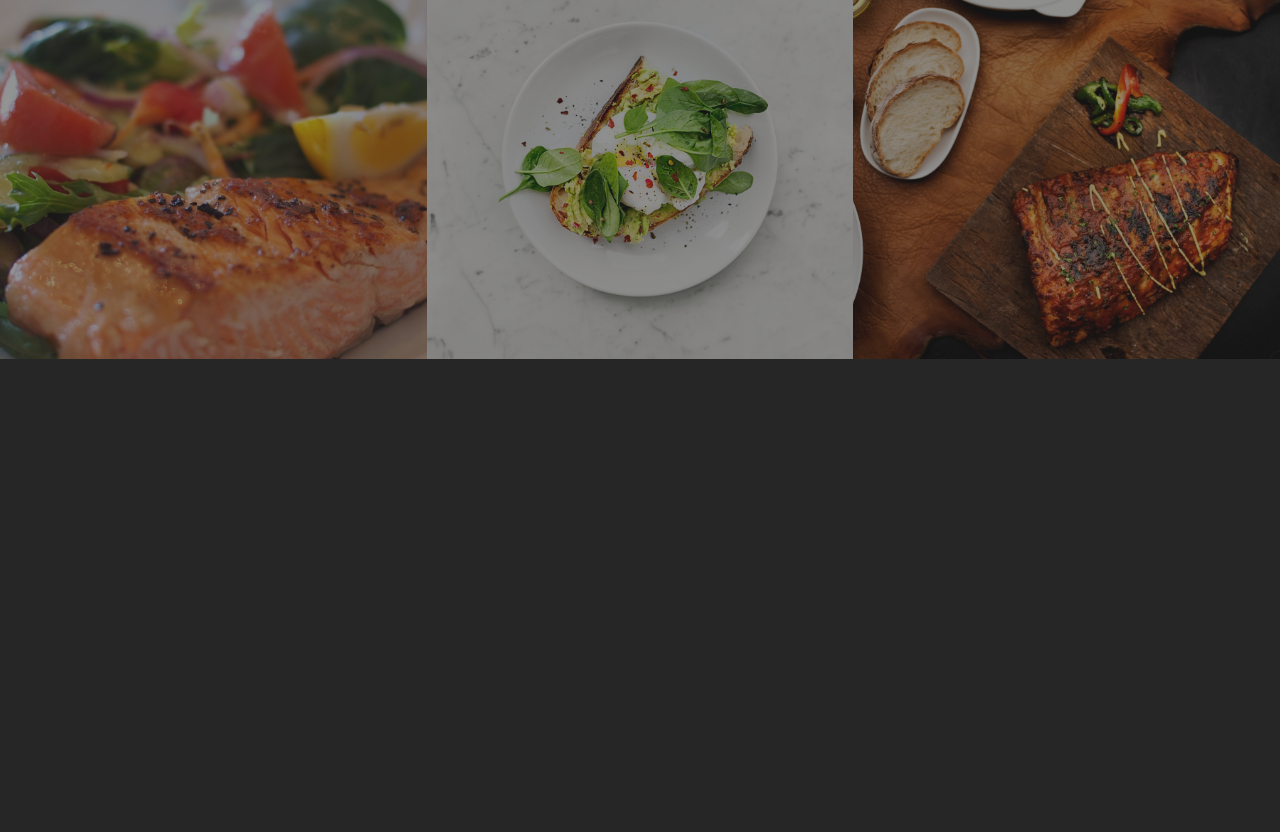
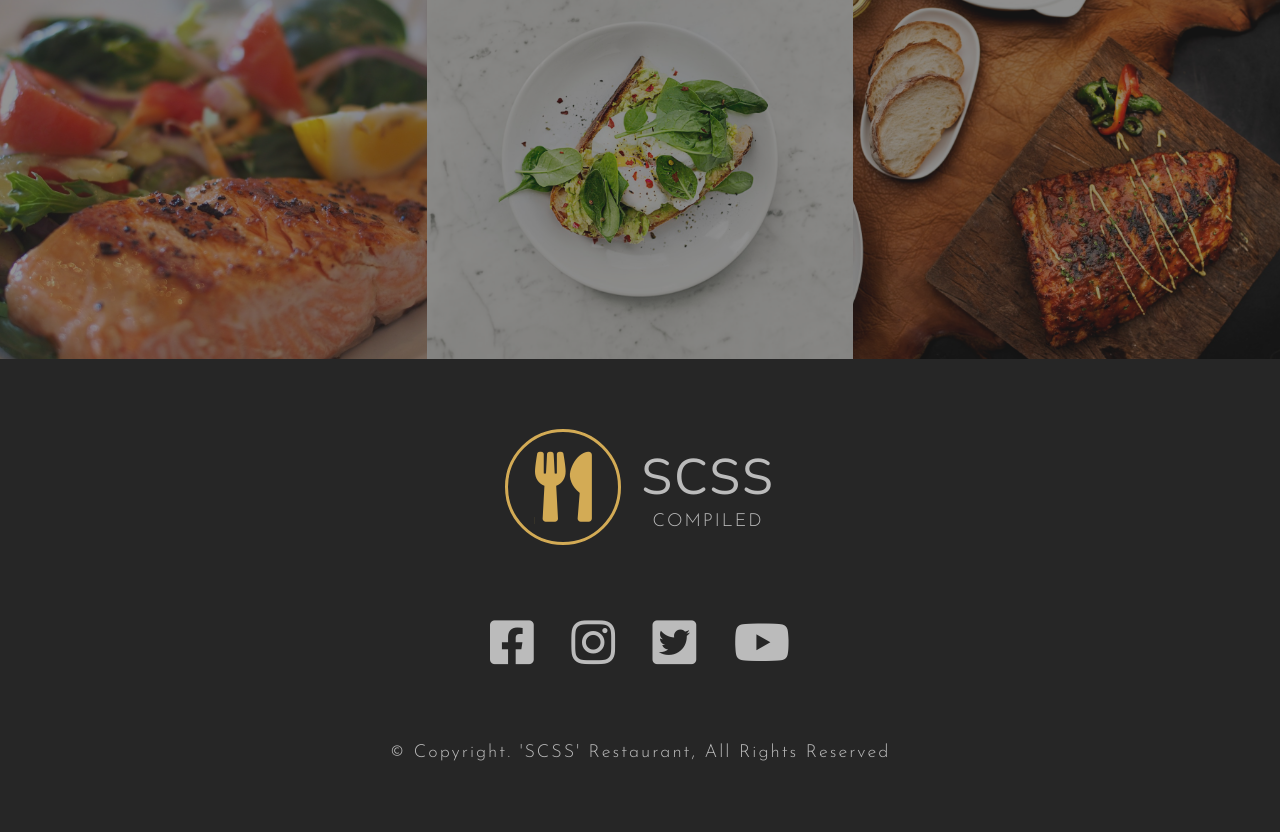
Before and after one commit to ol-berry01/scss-restaurant, a website: page index.html in a window 1280 px wide. Shown: the part 1929-2761 px from the top of the page. Before the commit the page ends 2288 px from the top, so only its background shows below. Drawn offline with nearby package versions, Linux system fonts and the light colour scheme.

Commit message:
Footer
Markup and styling for 'footer' section of home page

```diff
--- a/index.html
+++ b/index.html
@@ -115,5 +115,50 @@
     </section>
     <!-- End: Gallery -->
 
+    <!-- Footer -->
+    <footer class="footer">
+
+        <div class="footer-header">
+            <a href="#" class="logo"><i class="fas fa-utensils"></i></a>
+            <div class="">
+                <h1 class="main-name">SCSS</h1>
+                <p class="sub-name">Compiled</p>
+            </div>
+        </div>
+
+        <div class="footer-social-media">
+            <ul class="social-media">
+                <li class="social-media-item">
+                    <a href="" class="social-media-link">
+                        <i class="fab fa-facebook-square"></i>
+                    </a>
+                </li>
+                <li class="social-media-item">
+                    <a href="" class="social-media-link">
+                        <i class="fab fa-instagram"></i>
+                    </a>
+                </li>
+                <li class="social-media-item">
+                    <a href="" class="social-media-link">
+                        <i class="fab fa-twitter-square"></i>
+                    </a>
+                </li>
+                <li class="social-media-item">
+                    <a href="" class="social-media-link">
+                        <i class="fab fa-youtube"></i>
+                    </a>
+                </li>
+            </ul>
+        </div>
+
+        <div class="footer-copyright">
+            <p class="footer-copyright-paragraph">
+                &copy; Copyright. 'SCSS' Restaurant, All Rights Reserved
+            </p>
+        </div>
+
+    </footer>
+    <!-- End: Footer -->
+
 </body>
 </html>
--- a/scss/_layout.scss
+++ b/scss/_layout.scss
@@ -70,3 +70,46 @@
         flex-wrap: wrap;
     }
 }
+
+.footer {
+    padding: 70px 0;
+    @include flexLayout;
+    flex-direction: column;
+
+    &-header {
+        display: flex;
+        align-items: center;
+        margin-bottom: 70px;
+    }
+
+    .social-media {
+        display: flex;
+        width: 300px;
+        justify-content: space-between;
+        margin-bottom: 70px;
+
+        &-item {
+            list-style: none;
+
+        }
+
+        &-link {
+            text-decoration: none;
+            font-size: 50px;
+            color: $colour-secondary;
+            transition: color 700ms;
+
+            &:hover {
+                color: $colour-primary;
+
+            }
+        }
+    }
+
+    &-copyright-paragraph {
+        font-family: $font-josefinSans;
+        font-size: 18px;
+        color: $colour-secondary;
+        @include textStyles(capitalize)
+    }
+}
```
Also changed, not shown: css/style.css.
